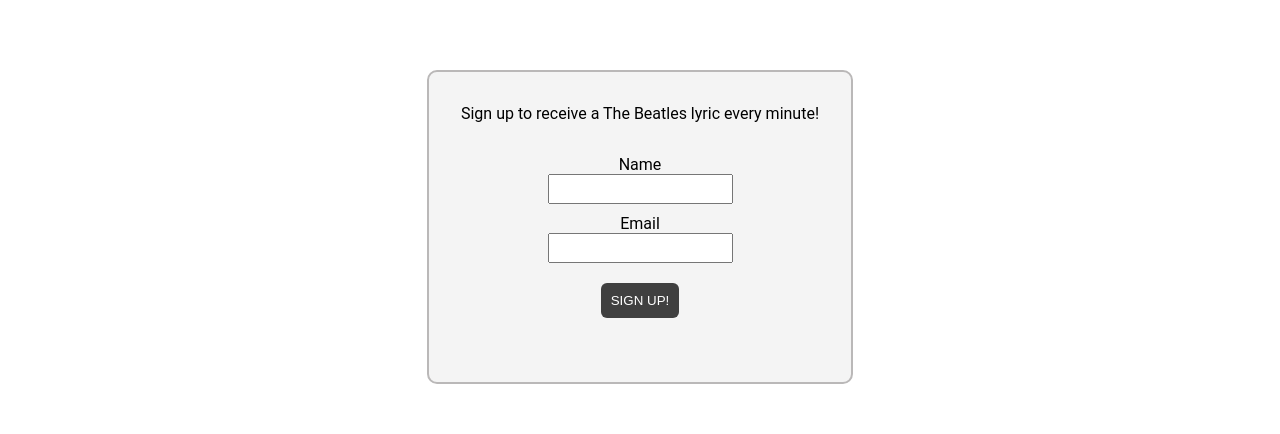
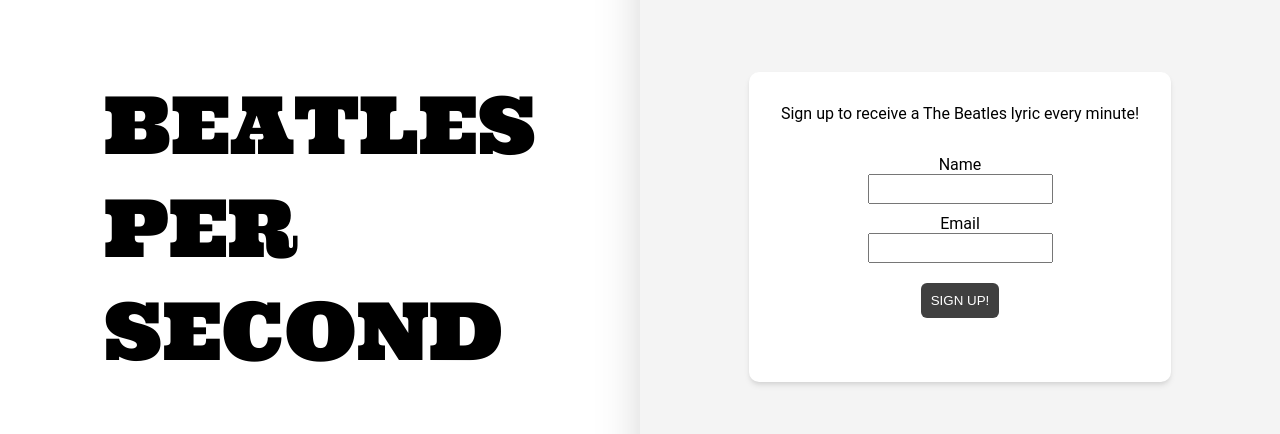
Before and after one commit to Elijah-Hensel/Beatles-Emailer, a Next.js app: page / in a window 1280 px wide. Shown: the part 173-607 px from the top of the page. Built offline with nearby package versions, Linux system fonts and the light colour scheme; no server answers; the database is empty.

Commit message:
refactor landing page to be more interesting

```diff
--- a/pages/index.js
+++ b/pages/index.js
@@ -2,7 +2,7 @@
 import types from 'prop-types'
 import styles from '../styles/Home.module.css'
 import { getUsers } from './api'
-import Header from '../components/Header'
+import HeadData from '../components/HeadData'
 import Form from '../components/Form'
 import { SetupToastContainer } from '../components/Toast'
 
@@ -21,16 +21,20 @@
 
   return (
     <>
-    <Header />
+      <HeadData />
       <div className={styles.main}>
         <SetupToastContainer />
+        <div className={styles.mainLeft}>
+          <span>BEATLES<br />PER<br />SECOND</span>
+        </div>
+        <div className={styles.mainRight}>
           <div className={styles.container}>
             <span>Sign up to receive a The Beatles lyric every minute!</span>
             <Form users={users} setUsers={setUsers} />
           </div>
         </div>
+      </div>
     </>
-
   )
 }
 
--- a/styles/Home.module.css
+++ b/styles/Home.module.css
@@ -1,22 +1,51 @@
+@import url('https://fonts.googleapis.com/css2?family=Ultra&display=swap');
+
 .main {
   width: 100vw;
   height: 100vh;
+  display: flex;
+  flex-direction: row;
+  align-items: center;
+  justify-content: center;
+}
+
+.mainLeft {
+  width: 50%;
+  height: 100%;
+  background-color: #fff;
   display: flex;
   flex-direction: column;
   align-items: center;
   justify-content: center;
 }
 
+.mainLeft span {
+  padding: 0 2rem;
+  font-family: 'Ultra';
+  font-size: 5rem;
+  color: #000;
+}
+
+.mainRight {
+  width: 50%;
+  height: 100%;
+  background: #f4f4f4;
+  display: flex;
+  flex-direction: column;
+  align-items: center;
+  justify-content: center;
+  box-shadow: rgba(0, 0, 0, 0.25) 0px 25px 50px -12px;
+}
+
 .container {
-  margin: auto;
   padding: 2rem;
   display: flex;
   flex-direction: column;
   justify-content: center;
   align-items: center;
-  border: 2px solid #bab8b8;
   border-radius: 10px;
-  background-color: #f4f4f4;
+  background-color: #fff;
+  box-shadow: rgba(0, 0, 0, 0.1) 0px 4px 6px -1px, rgba(0, 0, 0, 0.06) 0px 2px 4px -1px;
 }
 
 .form {
```
Lines whose indentation alone changed are shown as unchanged.
